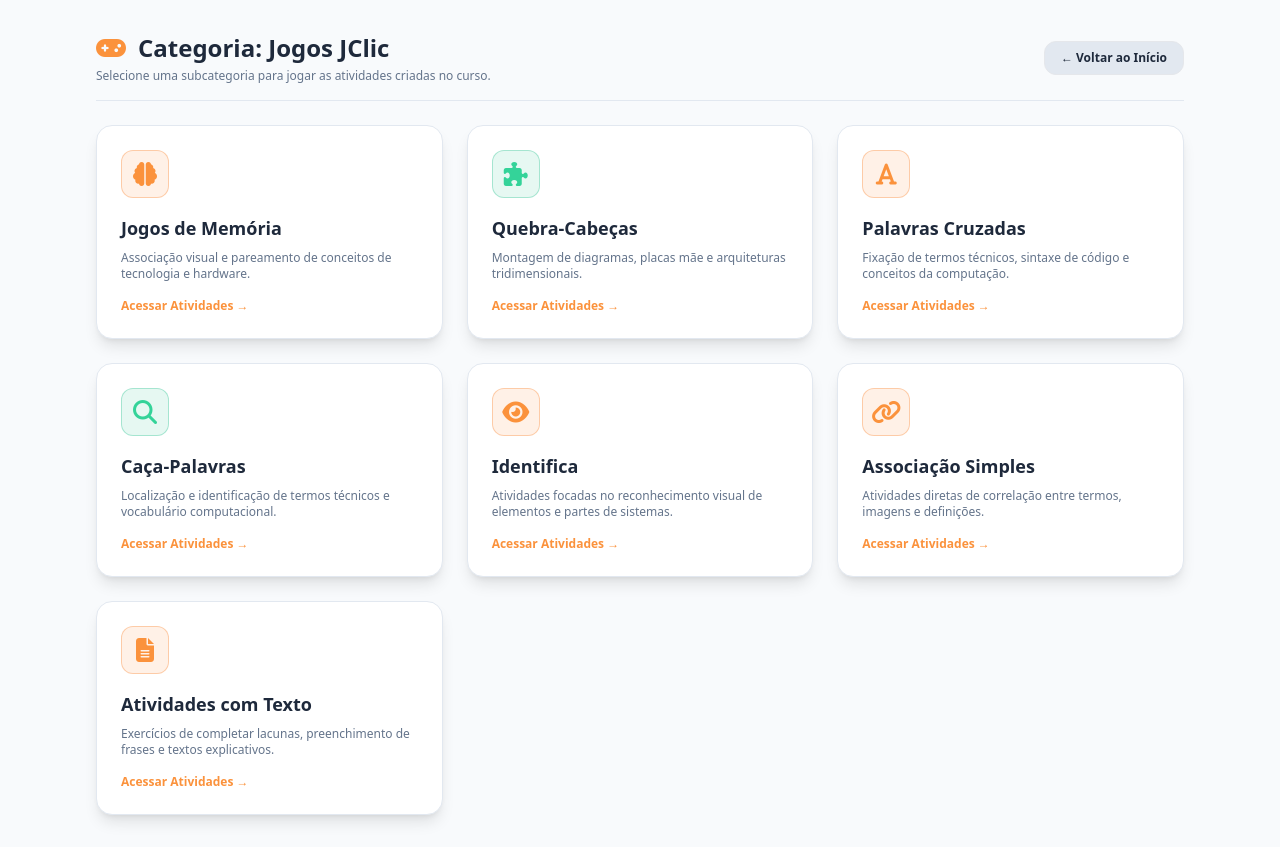
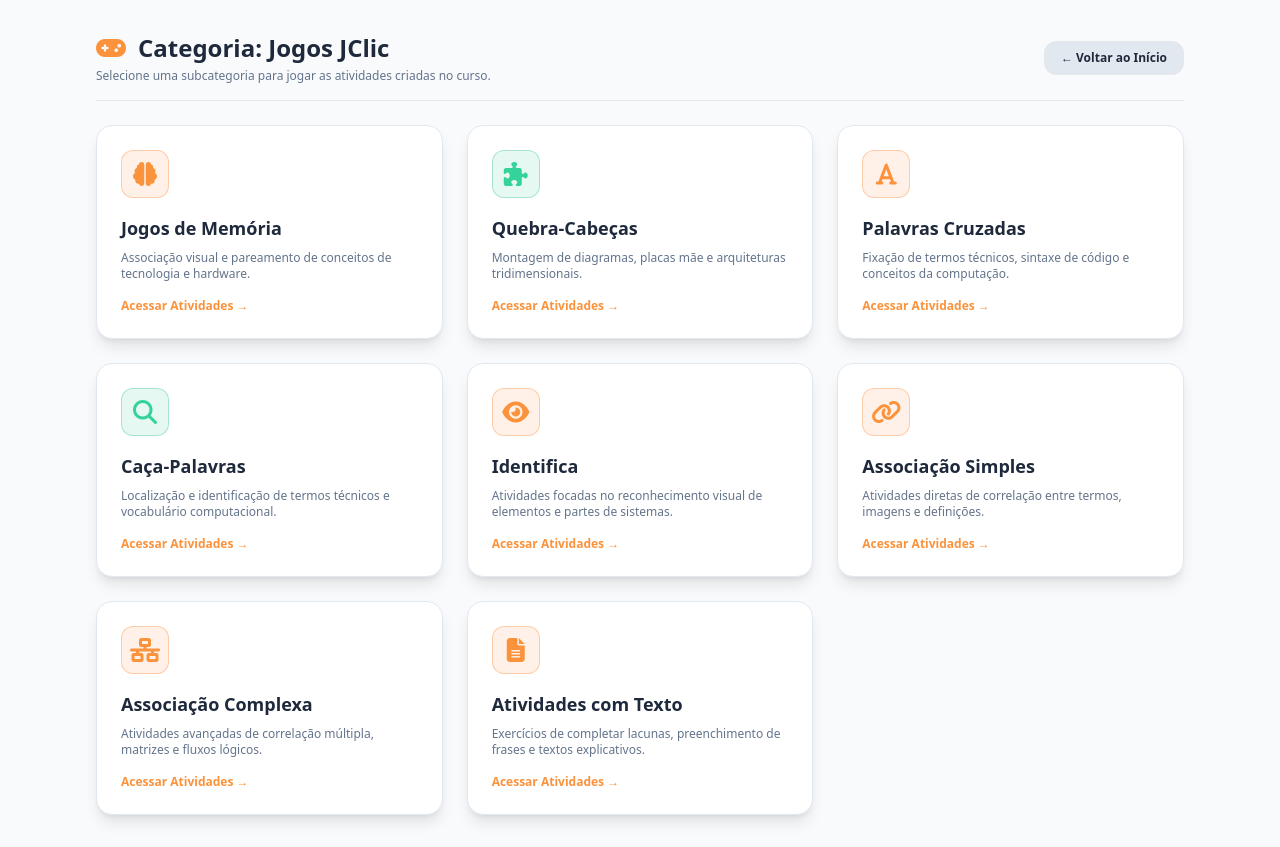
Before and after one commit to Wellingtonprofdf/WellingtonEducation, a plain HTML site: page jclic/index.html in a window 1280 px wide. Drawn offline with nearby package versions, Linux system fonts and the light colour scheme.

Commit message:
Adicionando subcategoria complexa para jogos de associacao complexa no JClic

```diff
--- a/jclic/index.html
+++ b/jclic/index.html
@@ -83,6 +83,15 @@
         <p class="text-xs text-slate-500 dark:text-emerald-300/70 mb-4">Atividades diretas de correlação entre termos, imagens e definições.</p>
         <span class="text-xs font-bold text-orange-400 flex items-center gap-1">Acessar Atividades →</span>
       </a>
+      <!-- Subcategoria: Complexa (Associação Complexa) -->
+      <a href="complexa/index.html" class="bg-white dark:bg-emerald-950 border border-slate-200 dark:border-emerald-800/60 rounded-2xl p-6 hover:border-orange-500 transition shadow-lg block group">
+        <div class="w-12 h-12 rounded-xl bg-orange-500/10 border border-orange-500/30 flex items-center justify-center text-orange-400 text-2xl mb-4 group-hover:scale-110 transition">
+          <i class="fa-solid fa-network-wired"></i>
+        </div>
+        <h3 class="text-lg font-bold text-slate-800 dark:text-white mb-2">Associação Complexa</h3>
+        <p class="text-xs text-slate-500 dark:text-emerald-300/70 mb-4">Atividades avançadas de correlação múltipla, matrizes e fluxos lógicos.</p>
+        <span class="text-xs font-bold text-orange-400 flex items-center gap-1">Acessar Atividades →</span>
+      </a>
       <!-- Subcategoria: Texto (Lacunas) -->
       <a href="texto/index.html" class="bg-white dark:bg-emerald-950 border border-slate-200 dark:border-emerald-800/60 rounded-2xl p-6 hover:border-orange-500 transition shadow-lg block group">
         <div class="w-12 h-12 rounded-xl bg-orange-500/10 border border-orange-500/30 flex items-center justify-center text-orange-400 text-2xl mb-4 group-hover:scale-110 transition">
```
Also changed, not shown: jclic/complexa/index.html (added).
